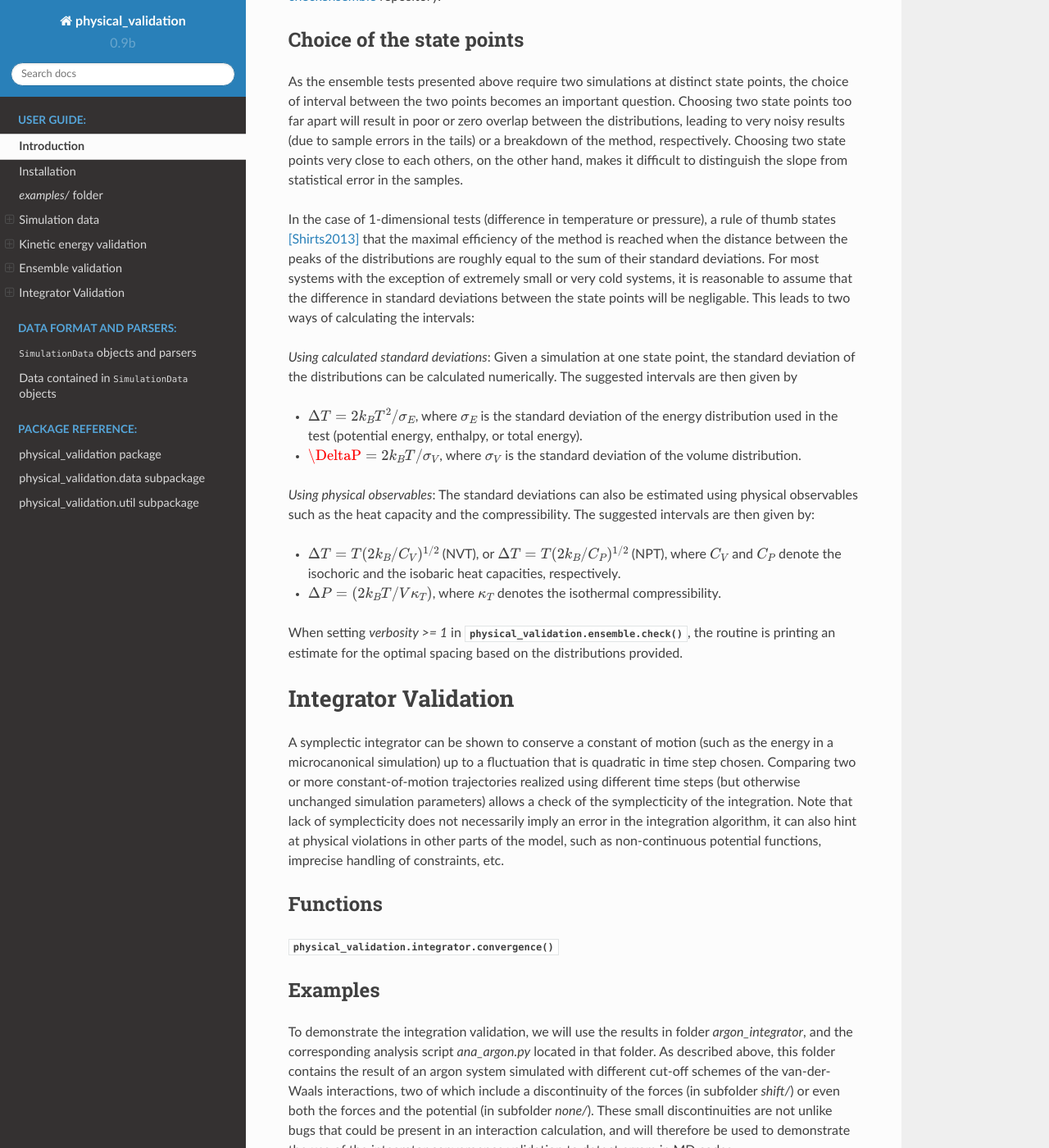
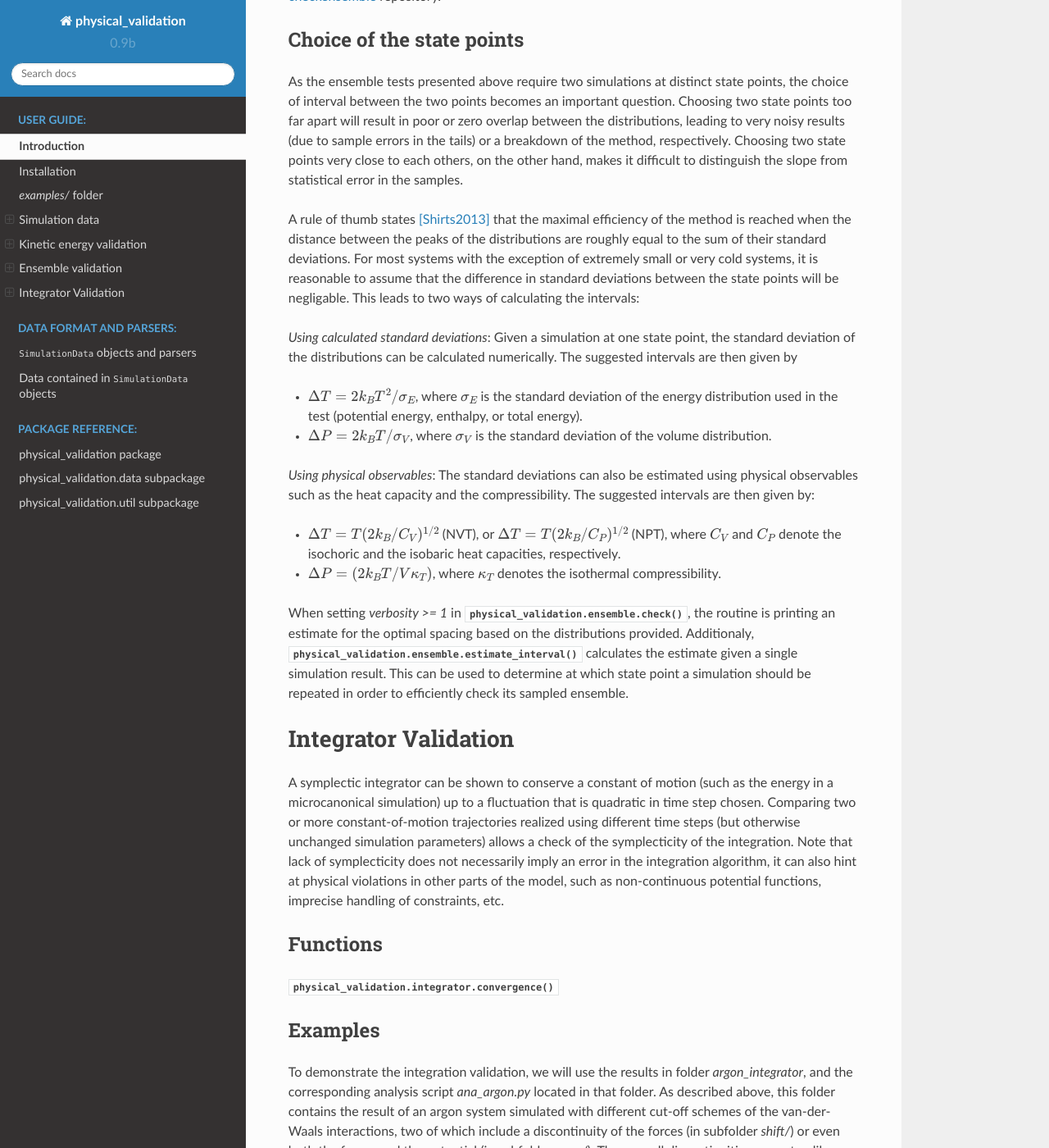
Before and after one commit to shirtsgroup/physical_validation, a Sphinx documentation site: the page built from doc/userguide.rst, in a window 1280 px wide and 1400 px high, scrolled down 7273 px. Shown: the whole window at 82% size. Built offline with Sphinx 7.4.7 and the Read the Docs theme 2.0.0, drawn with Linux system fonts in a browser that asks for light colours.

Commit message:
Updated the documentation accordingly

```diff
--- a/doc/parsers.rst
+++ b/doc/parsers.rst
@@ -225,6 +225,7 @@ to be given.
 Needed by
 
   * :func:`physical_validation.ensemble.check`
+  * :func:`physical_validation.ensemble.estimate_interval`
   * :func:`physical_validation.kinetic_energy.mb_ensemble`, only
 
     - :attr:`.UnitData.kb`
--- a/doc/userguide.rst
+++ b/doc/userguide.rst
@@ -376,8 +376,7 @@ respectively. Choosing two state points very close to each others, on the
 other hand, makes it difficult to distinguish the slope from statistical
 error in the samples.
 
-In the case of 1-dimensional tests (difference in temperature or pressure),
-a rule of thumb states [Shirts2013]_ that the maximal efficiency of the
+A rule of thumb states [Shirts2013]_ that the maximal efficiency of the
 method is reached when the distance between the peaks of the distributions
 are roughly equal to the sum of their standard deviations. For most systems
 with the exception of extremely small or very cold systems, it is reasonable
@@ -391,7 +390,7 @@ suggested intervals are then given by
 * :math:`\Delta T = 2 k_B T^2 / \sigma_E`, where :math:`\sigma_E` is the standard
   deviation of the energy distribution used in the test (potential energy, enthalpy,
   or total energy).
-* :math:`\DeltaP = 2 k_B T / \sigma_V`, where :math:`\sigma_V` is the standard
+* :math:`\Delta P = 2 k_B T / \sigma_V`, where :math:`\sigma_V` is the standard
   deviation of the volume distribution.
 
 *Using physical observables*: The standard deviations can also be estimated using
@@ -406,7 +405,10 @@ suggested intervals are then given by:
 
 When setting `verbosity >= 1` in :func:`physical_validation.ensemble.check`, the
 routine is printing an estimate for the optimal spacing based on the distributions
-provided.
+provided. Additionaly, :func:`physical_validation.ensemble.estimate_interval`
+calculates the estimate given a single simulation result. This can be used to determine
+at which state point a simulation should be repeated in order to efficiently check
+its sampled ensemble.
 
 Integrator Validation
 =====================
```
Also changed, not shown: 1 other file.
